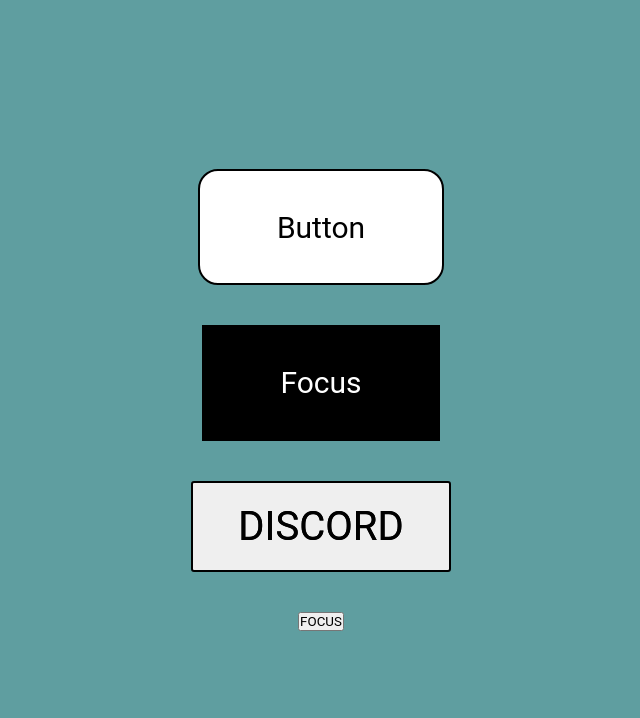
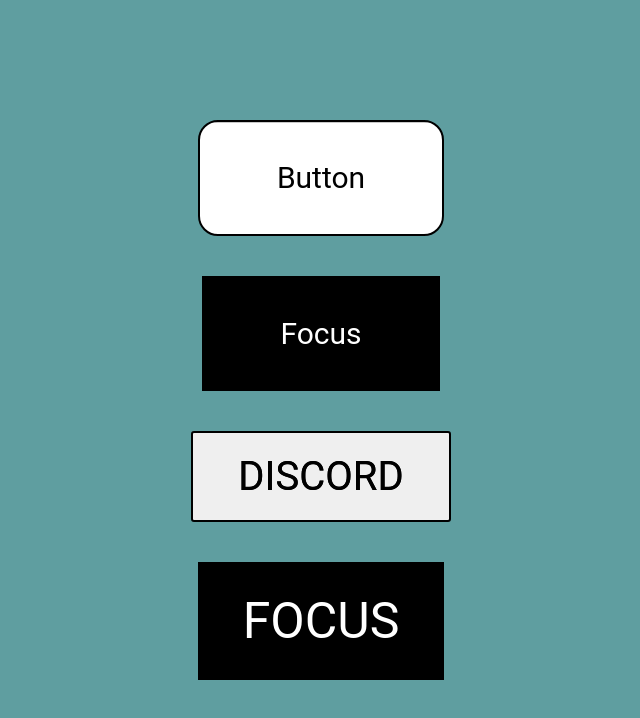
Before and after one commit to bibilg/animation_button, a website: page index.html in a window 1280 px wide. Shown: the whole page, without its empty margins (319-959 px from the left). Drawn offline with Linux system fonts and the light colour scheme.

Commit message:
4rd animation done

```diff
--- a/scss/main.scss
+++ b/scss/main.scss
@@ -136,3 +136,62 @@
 }
 
 /* 4st anim */
+
+.focus-anim{
+    padding: 30px 45px;
+    font-size: 50px;
+    border-radius: 3px;
+    position: relative;
+    cursor: pointer;
+    background: transparent;
+    outline: none;
+    border: none;
+    color: white;
+
+    &::before, &::after{
+        content: "";
+        position: absolute;
+        top:0;
+        left:0;
+        width: 100%;
+        height: 100%;
+        transition: transform 0.2s ease-in-out;
+    }
+
+    &::before{
+        border: 2px solid #000;
+    }
+
+    &::after{
+        background: #000;
+        z-index: -1;
+    }
+
+    &:hover{
+        &::before{
+            transform: scaleY(1.1) scaleX(1.05);
+        }
+
+        &::after{
+            transform: scaleY(0.9) scaleX(0.95);
+        }
+    }
+
+    //Pour que ça change au focus aussi pas que au hover
+    &:focus{
+        &::before{
+            transform: scaleY(1.1) scaleX(1.05);
+        }
+
+        &::after{
+            transform: scaleY(0.9) scaleX(0.95);
+        }
+    }
+
+    //Grossit quand on clique
+    &:active{
+        &::before{
+            transform: scaleY(1.2) scaleX(1.1);
+        }
+    }
+}
```
Also changed, not shown: public/css/style.css, 1 other file.
